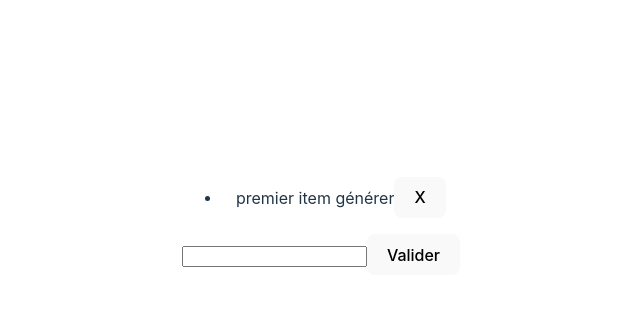
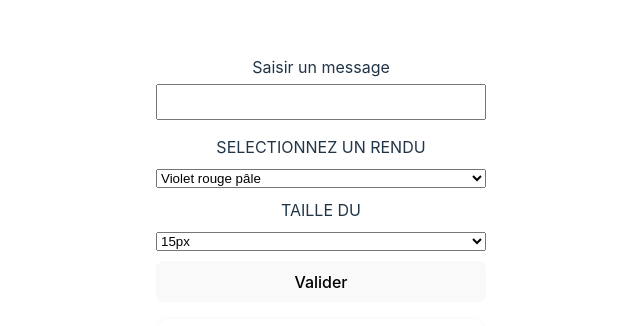
Before and after one commit to Brasero/3wa-react-semaine-1, a React (Vite) app: page / in a window 1280 px wide. Shown: the part 182-508 px from the top of the page, without its empty margins (319-959 px from the left). Built offline with nearby package versions, Linux system fonts and the light colour scheme.

Commit message:
correction du challenge j5

```diff
--- a/src/App.jsx
+++ b/src/App.jsx
@@ -8,11 +8,11 @@ function App() {
 
     return (
         <>
+            <div>
+                <Input />
+            </div>
             <div >
                 <List />
-            </div>
-            <div>
-                <Input />
             </div>
         </>
     )
--- a/src/component/Input/index.jsx
+++ b/src/component/Input/index.jsx
@@ -1,6 +1,7 @@
+import './input.css'
 import {useContext} from "react";
 import {ListContext} from "../../utils/context/ListContext.jsx";
-
+import {apercu} from "../../utils/apercu.js";
 
 function Input() {
 
@@ -11,10 +12,44 @@ function Input() {
         dispatch({type: 'changeValue', payload: value})
     }
 
+    //Pour que cette fonction fonctionne on utilisera le type d'action à effectuer en tant que name du select
+    // qui l'appel.
+    const handleSelectChange = (event) => {
+        const {value, name} = event.target
+        dispatch({type: name, payload: value})
+    }
+
     return (
         <>
-            <input name={'new'} value={state.value} onChange={handleChange} />
-            <button onClick={()=> dispatch({type: 'addItem'})}>Valider</button>
+            <div className={'addInput'}>
+                <label htmlFor={'text'}>Saisir un message</label>
+                <input name={'new'} id={'text'} value={state.item.text} onChange={handleChange} />
+            </div>
+            <div className={'displayer__input'}>
+                <label htmlFor={'color'}>
+                    Selectionnez un rendu
+                </label>
+                <select id={'color'} name={"changeColor"} value={state.item.color} onChange={handleSelectChange}>
+                    <option value={'palevioletred'}>Violet rouge pâle</option>
+                    <option value={'tomato'}>Tomate</option>
+                </select>
+                <label htmlFor={'size'}>
+                    Taille du
+                </label>
+                <select id={'size'} name={"changeSize"} value={state.item.size} onChange={handleSelectChange}>
+                    <option value={'15px'}>15px</option>
+                    <option value={'16px'}>16px</option>
+                    <option value={'17px'}>17px</option>
+                    <option value={'18px'}>18px</option>
+                    <option value={'19px'}>19px</option>
+                    <option value={'20px'}>20px</option>
+                </select>
+                <button onClick={()=> dispatch({type: 'addItem'})}>Valider</button>
+
+            </div>
+            <div className={'apercu'}>
+                <span style={apercu(state.item.size, state.item.color)}>{state.item.text}</span>
+            </div>
         </>
     )
 }
--- /dev/null
+++ b/src/component/Input/input.css
@@ -0,0 +1,31 @@
+.addInput {
+    display: flex;
+    flex-direction: column;
+    gap: 5px;
+    margin-bottom: 15px;
+}
+
+#text {
+    height: 30px;
+    font-size: 25px;
+}
+
+.displayer__input {
+    display: flex;
+    flex-direction: column;
+    margin-bottom: 15px;
+    gap: 10px;
+    text-transform: uppercase;
+}
+
+.apercu {
+    display: flex;
+    flex-direction: column;
+    gap: 10px
+}
+
+.apercu > span {
+    border-radius: 15px;
+    border: 1px solid #f9f9f9;
+    padding: 15px;
+}
--- a/src/component/List/Item/index.jsx
+++ b/src/component/List/Item/index.jsx
@@ -1,5 +1,7 @@
+import './item.css'
 import {useContext} from "react";
 import {ListContext} from "../../../utils/context/ListContext.jsx";
+import {apercu} from "../../../utils/apercu.js";
 
 function Item({value}) {
 
@@ -8,7 +10,7 @@ function Item({value}) {
     return (
         <>
             <li>
-                {value}
+                <span style={apercu(value.size, value.color)}>{value.text}</span>
                 <button onClick={() => dispatch({type: 'removeItem', payload: value})}>X</button>
             </li>
         </>
--- /dev/null
+++ b/src/component/List/Item/item.css
@@ -0,0 +1,18 @@
+li {
+    display: flex;
+    align-items: center;
+    justify-content: space-between;
+    width: 100%;
+}
+
+li > button {
+    background: #e2e2e2;
+    color: red;
+    transition: all .3s ease-in;
+}
+
+li > button:hover {
+    background: red;
+    color: #f9f9f9;
+    border-color: transparent;
+}
--- a/src/component/List/index.jsx
+++ b/src/component/List/index.jsx
@@ -1,3 +1,4 @@
+import './list.css'
 import Item from "./Item/index.jsx";
 import {useContext} from "react";
 import {ListContext} from "../../utils/context/ListContext.jsx";
--- /dev/null
+++ b/src/component/List/list.css
@@ -0,0 +1,8 @@
+ul {
+    list-style: none;
+    display: flex;
+    flex-direction: column;
+    gap: 5px;
+    justify-content: center;
+    align-items: center;
+}
--- a/src/reducer/index.jsx
+++ b/src/reducer/index.jsx
@@ -1,9 +1,12 @@
+const item = {
+    text: '',
+    color: 'palevioletred',
+    size: '15px'
+}
 
 export const initialState = {
-    items: [
-        'premier item générer'
-    ],
-    value: ''
+    items: [],
+    item
 }
 
 
@@ -12,16 +15,37 @@ const reducer = (state, action) => {
 
         case 'addItem':
             const items = [...state.items]
-            items.push(state.value)
+            items.push(state.item)
             return {
-                value: '',
+                item,
                 items
             }
 
         case 'changeValue':
             return {
                 ...state,
-                value: action.payload
+                item: {
+                    ...state.item,
+                    text: action.payload
+                }
+            }
+
+        case 'changeColor':
+            return {
+                ...state,
+                item: {
+                    ...state.item,
+                    color: action.payload
+                }
+            }
+
+        case "changeSize":
+            return {
+                ...state,
+                item: {
+                    ...state.item,
+                    size: action.payload
+                }
             }
 
         case 'removeItem':
--- /dev/null
+++ b/src/utils/apercu.js
@@ -0,0 +1,9 @@
+//Fonction prenant en argument une taille en px et une couleur et renvoyant un objet pouvant
+// être utilisé dans la propriété style d'une balise React.
+// Cette fonction est déclarée dans un fichier à part et exportée pour pouvoir l'utilisé là où c'est nécessaire
+export function apercu(size,color) {
+    return {
+        fontSize: size,
+        color: color
+    }
+}
```
